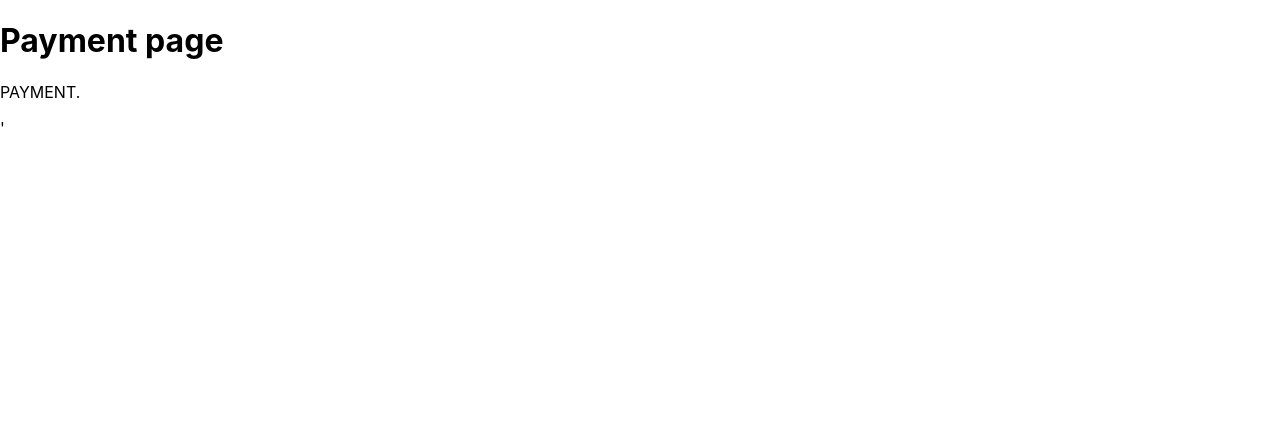
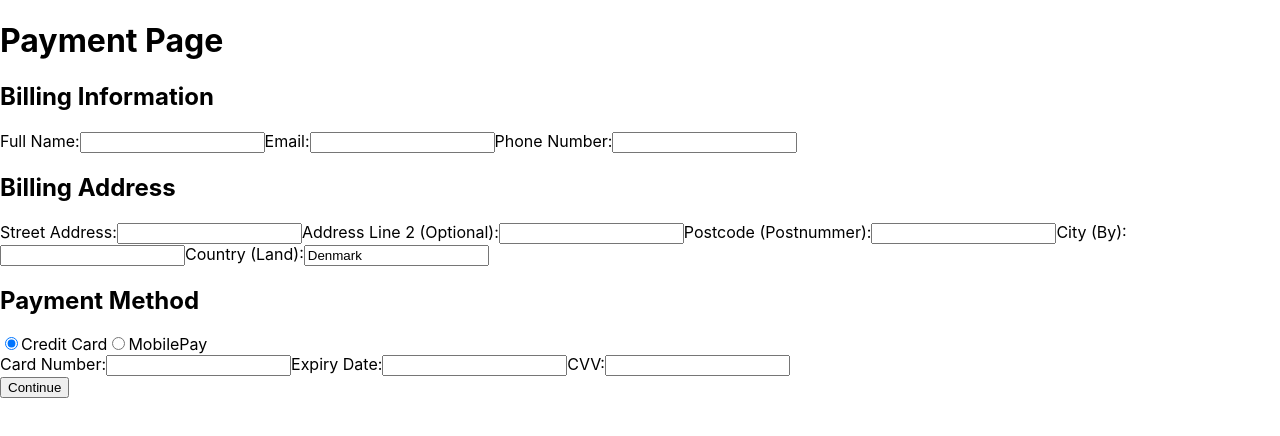
Before and after one commit to s203237/62582_DevOps, a React (Create React App) app in the folder frontend/: page /payment in a window 1280 px wide. Shown: the top 436 px of the page. Built offline with nearby package versions, Linux system fonts and the light colour scheme.

Commit message:
Setup paymentPage no css

```diff
--- a/frontend/src/views/PaymentPage.tsx
+++ b/frontend/src/views/PaymentPage.tsx
@@ -1,13 +1,230 @@
-import React from 'react';
+import React, { useState } from 'react';
+import '../styles/PaymentPage.css';
 
+// PaymentPage component
 const PaymentPage: React.FC = () => {
+    // State for billing information
+    const [billingInfo, setBillingInfo] = useState({
+        fullName: '',
+        email: '',
+        phoneNumber: '',
+        streetAddress: '',
+        addressLine2: '',
+        postcode: '',
+        city: '',
+        country: 'Denmark', // Default to Denmark
+    });
+
+    // State for payment method and details
+    const [paymentMethod, setPaymentMethod] = useState('creditCard'); // Default method
+    const [paymentDetails, setPaymentDetails] = useState({
+        cardNumber: '',
+        expiryDate: '',
+        cvv: '',
+        mobilePayPhoneNumber: '',
+    });
+
+    // Update billing information on input change
+    const handleInputChange = (e: React.ChangeEvent<HTMLInputElement>) => {
+        const { name, value } = e.target;
+        setBillingInfo(prevInfo => ({ ...prevInfo, [name]: value }));
+    };
+
+    // Update payment method and reset details
+    const handlePaymentMethodChange = (e: React.ChangeEvent<HTMLInputElement>) => {
+        setPaymentMethod(e.target.value);
+        setPaymentDetails({ cardNumber: '', expiryDate: '', cvv: '', mobilePayPhoneNumber: '' });
+    };
+
+    // Update payment details on input change
+    const handlePaymentDetailsChange = (e: React.ChangeEvent<HTMLInputElement>) => {
+        const { name, value } = e.target;
+        setPaymentDetails(prevDetails => ({ ...prevDetails, [name]: value }));
+    };
+
+    // Handle form submission
+    const handleSubmit = (e: React.FormEvent<HTMLFormElement>) => {
+        e.preventDefault();
+        // Handle form data
+        console.log('Billing Information:', billingInfo);
+        console.log('Selected Payment Method:', paymentMethod);
+        console.log('Payment Details:', paymentDetails);
+    };
+
     return (
-        <div>
-            <h1>Payment page</h1>
-            <p>PAYMENT.</p>'
+        <div className="payment-page">
+            <h1>Payment Page</h1>
+            <form onSubmit={handleSubmit} className="payment-form">
+                {/* Billing Information Section */}
+                <div className="form-box">
+                    <h2>Billing Information</h2>
+                    <label>
+                        Full Name:
+                        <input
+                            type="text"
+                            name="fullName"
+                            value={billingInfo.fullName}
+                            onChange={handleInputChange}
+                            required
+                        />
+                    </label>
+                    <label>
+                        Email:
+                        <input
+                            type="email"
+                            name="email"
+                            value={billingInfo.email}
+                            onChange={handleInputChange}
+                            required
+                        />
+                    </label>
+                    <label>
+                        Phone Number:
+                        <input
+                            type="text"
+                            name="phoneNumber"
+                            value={billingInfo.phoneNumber}
+                            onChange={handleInputChange}
+                            required
+                        />
+                    </label>
+                </div>
+
+                {/* Billing Address Section */}
+                <div className="form-box">
+                    <h2>Billing Address</h2>
+                    <label>
+                        Street Address:
+                        <input
+                            type="text"
+                            name="streetAddress"
+                            value={billingInfo.streetAddress}
+                            onChange={handleInputChange}
+                            required
+                        />
+                    </label>
+                    <label>
+                        Address Line 2 (Optional):
+                        <input
+                            type="text"
+                            name="addressLine2"
+                            value={billingInfo.addressLine2}
+                            onChange={handleInputChange}
+                        />
+                    </label>
+                    <label>
+                        Postcode (Postnummer):
+                        <input
+                            type="text"
+                            name="postcode"
+                            value={billingInfo.postcode}
+                            onChange={handleInputChange}
+                            required
+                        />
+                    </label>
+                    <label>
+                        City (By):
+                        <input
+                            type="text"
+                            name="city"
+                            value={billingInfo.city}
+                            onChange={handleInputChange}
+                            required
+                        />
+                    </label>
+                    <label>
+                        Country (Land):
+                        <input
+                            type="text"
+                            name="country"
+                            value={billingInfo.country}
+                            readOnly // Country is fixed to Denmark
+                        />
+                    </label>
+                </div>
+
+                {/* Payment Method Section */}
+                <div className="form-box">
+                    <h2>Payment Method</h2>
+                    <div className="payment-options">
+                        <label>
+                            <input
+                                type="radio"
+                                name="paymentMethod"
+                                value="creditCard"
+                                checked={paymentMethod === 'creditCard'}
+                                onChange={handlePaymentMethodChange}
+                                required
+                            />
+                            Credit Card
+                        </label>
+                        <label>
+                            <input
+                                type="radio"
+                                name="paymentMethod"
+                                value="mobilePay"
+                                checked={paymentMethod === 'mobilePay'}
+                                onChange={handlePaymentMethodChange}
+                                required
+                            />
+                            MobilePay
+                        </label>
+                    </div>
+
+                    {paymentMethod === 'creditCard' && (
+                        <>
+                            <label>
+                                Card Number:
+                                <input
+                                    type="text"
+                                    name="cardNumber"
+                                    value={paymentDetails.cardNumber}
+                                    onChange={handlePaymentDetailsChange}
+                                    required
+                                />
+                            </label>
+                            <label>
+                                Expiry Date:
+                                <input
+                                    type="text"
+                                    name="expiryDate"
+                                    value={paymentDetails.expiryDate}
+                                    onChange={handlePaymentDetailsChange}
+                                    required
+                                />
+                            </label>
+                            <label>
+                                CVV:
+                                <input
+                                    type="text"
+                                    name="cvv"
+                                    value={paymentDetails.cvv}
+                                    onChange={handlePaymentDetailsChange}
+                                    required
+                                />
+                            </label>
+                        </>
+                    )}
+
+                    {paymentMethod === 'mobilePay' && (
+                        <label>
+                            Phone Number:
+                            <input
+                                type="text"
+                                name="mobilePayPhoneNumber"
+                                value={paymentDetails.mobilePayPhoneNumber}
+                                onChange={handlePaymentDetailsChange}
+                                required
+                            />
+                        </label>
+                    )}
+                </div>
+
+                {/* Submit Button */}
+                <button type="submit" className="continue-button">Continue</button>
+            </form>
         </div>
     );
-}
-    ;
+};
 
 export default PaymentPage;
```
